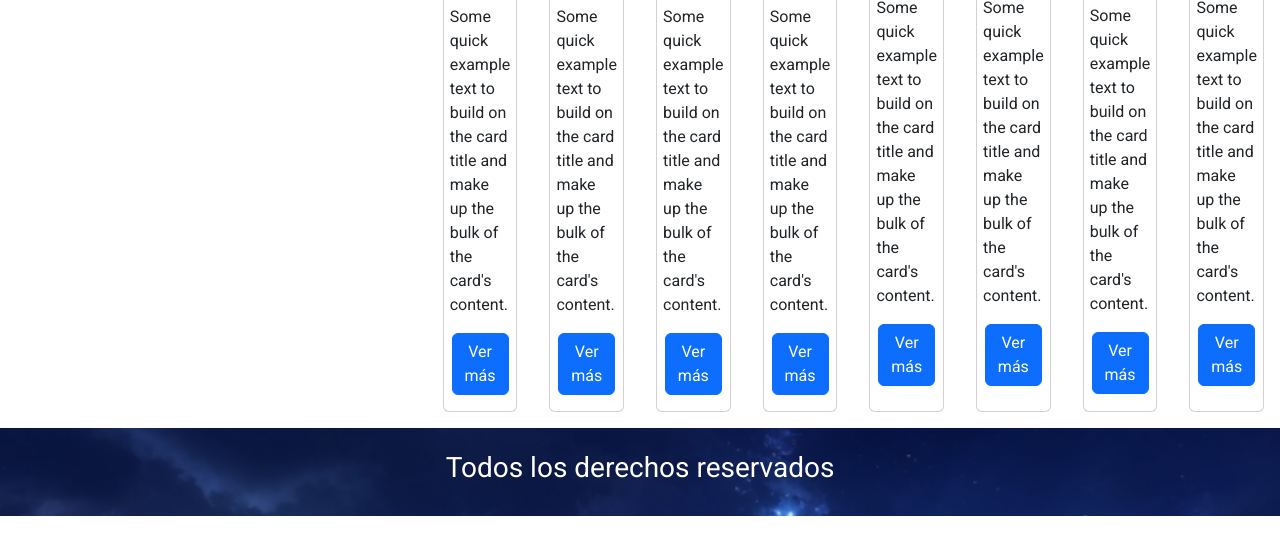
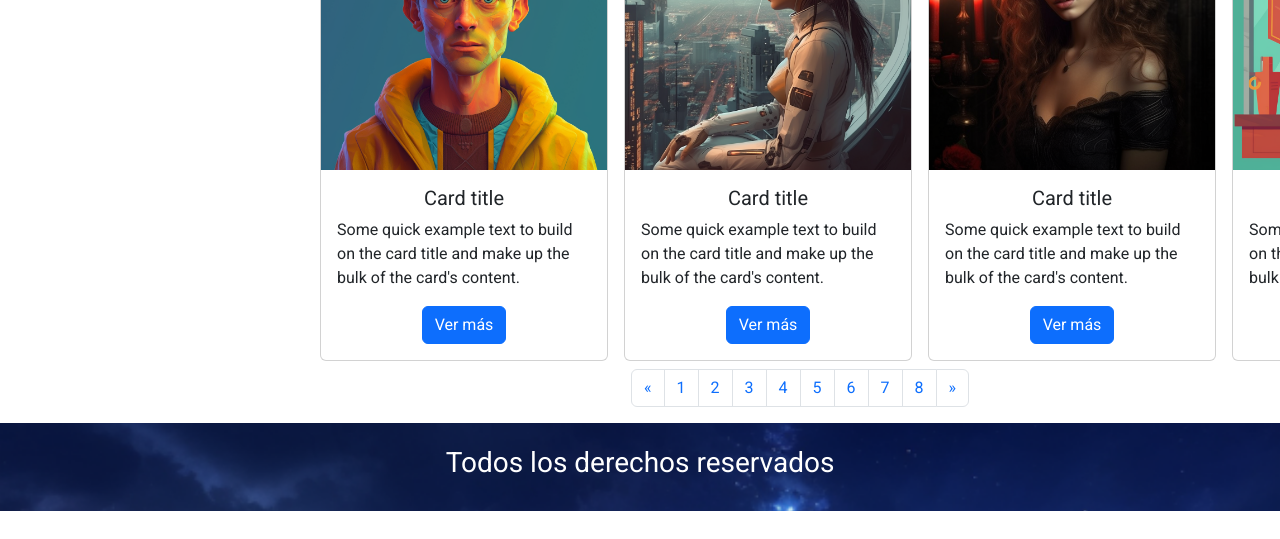
Before and after one commit to CarlosSeguel/Eternaldesafio, a plain HTML site: page index.html in a window 1280 px wide. Shown: the part 261-800 px from the top of the page. Drawn offline with nearby package versions, Linux system fonts and the light colour scheme.

Commit message:
airpad ended

```diff
--- a/assets/css/style.css
+++ b/assets/css/style.css
@@ -9,6 +9,7 @@ body{
     "nav"
     "header"
     "main"
+    "scroll"
     "footer";
     grid-template-columns: repeat(auto-fit, minmax(375px, 4fr));
 }
@@ -32,7 +33,8 @@ body{
     display: flex;
     flex-direction: column;
     justify-content: center;
-    align-items: center;
+    align-items: end;
+    width: 50%;
 }
 .nav_label{
     display: flex;
@@ -86,19 +88,28 @@ body{
 }
 .main{
     grid-area: main;
+    overflow: scroll;
+}
+.carousel {
     display: flex;
-    flex-wrap: nowrap;
-    overflow: hidden;
+    width: max-content;
+    transition: transform 0.5s ease-in-out;
 }
-.card{
-    margin: 2vh;
-    width: max-content;
+.card {
+    margin: 1vh 6vh 1vh 6vh;
 }
 .card-body{
     display: flex;
     flex-direction: column;
     justify-content: center;
     align-items: center;
+}
+.scroll{
+    grid-area: scroll;
+}
+.pagination{
+    display: flex;
+    justify-content: center;
 }
 .footer{
     grid-area: footer;
@@ -114,11 +125,39 @@ body{
 @media (min-width: 576px) {
     .grid-container{
         display: grid;
-        grid-template-columns: 1fr 2fr;
+        grid-template-columns: 1fr 3fr;
         grid-template-areas:
-        "navbar navbar navbar"
-        "header main main"
-        "footer footer footer";
+        "navbar navbar navbar navbar"
+        "header main main main"
+        "header scroll scroll scroll"
+        "footer footer footer footer";
+    }
+    .nav{
+        grid-area: navbar;
+    }
+    .header{
+        grid-area: header;
+    }
+    .main{
+        grid-area: main;
+        padding-top: 5vh;
+    }
+    .card {
+        margin: 0vh 2vh 1vh 0vh;
+    }
+    .footer{
+        grid-area: footer;
+    }
+}
+@media (min-width: 992px) {
+    .grid-container{
+        display: grid;
+        grid-template-columns: 1fr 3fr;
+        grid-template-areas:
+        "navbar navbar navbar navbar"
+        "header main main main"
+        "header scroll scroll scroll"
+        "footer footer footer footer";
     }
     .nav{
         grid-area: navbar;
@@ -129,6 +168,9 @@ body{
     .main{
         grid-area: main;
     }
+    .card {
+        margin: 0vh 2vh 1vh 0vh;
+    }
     .footer{
         grid-area: footer;
     }
--- a/index.html
+++ b/index.html
@@ -41,15 +41,16 @@
             </div>
         </header>
         <main class="main">
-            <div class="card" style="width: 18rem;">
+            <div class="carousel">
+                <div class="card" id="1" style="width: 18rem;">
                     <img src="./assets/img/eternal.png" class="card-img-top" alt="...">
-                <div class="card-body">
+                    <div class="card-body"  >
                         <h5 class="card-title">Card title</h5>
                         <p class="card-text">Some quick example text to build on the card title and make up the bulk of the card's content.</p>
                         <a href="#" class="btn btn-primary">Ver más</a>
                     </div>
                 </div>
-            <div class="card" style="width: 18rem;">
+                <div class="card" id="2" style="width: 18rem;">
                     <img src="./assets/img/future-girl.png" class="card-img-top" alt="...">
                     <div class="card-body">
                         <h5 class="card-title">Card title</h5>
@@ -57,7 +58,7 @@
                         <a href="#" class="btn btn-primary">Ver más</a>
                     </div>
                 </div>
-            <div class="card" style="width: 18rem;">
+                <div class="card" id="3" style="width: 18rem;">
                     <img src="./assets/img/hotgirl.png" class="card-img-top" alt="...">
                     <div class="card-body">
                         <h5 class="card-title">Card title</h5>
@@ -65,7 +66,7 @@
                         <a href="#" class="btn btn-primary">Ver más</a>
                     </div>
                 </div>
-            <div class="card" style="width: 18rem;">
+                <div class="card" id="4" style="width: 18rem;">
                     <img src="./assets/img/sales-man.png" class="card-img-top" alt="...">
                     <div class="card-body">
                         <h5 class="card-title">Card title</h5>
@@ -73,7 +74,7 @@
                         <a href="#" class="btn btn-primary">Ver más</a>
                     </div>
                 </div>
-            <div class="card" style="width: 18rem;">
+                <div class="card" id="5" style="width: 18rem;">
                     <img src="./assets/img/terapist.png" class="card-img-top" alt="...">
                     <div class="card-body">
                         <h5 class="card-title">Card title</h5>
@@ -81,7 +82,7 @@
                         <a href="#" class="btn btn-primary">Ver más</a>
                     </div>
                 </div>
-            <div class="card" style="width: 18rem;">
+                <div class="card" id="6" style="width: 18rem;">
                     <img src="./assets/img/banner.png" class="card-img-top" alt="...">
                     <div class="card-body">
                         <h5 class="card-title">Card title</h5>
@@ -89,7 +90,7 @@
                         <a href="#" class="btn btn-primary">Ver más</a>
                     </div>
                 </div>
-            <div class="card" style="width: 18rem;">
+                <div class="card" id="7" style="width: 18rem;">
                     <img src="./assets/img/logo-eternal-life.png" class="card-img-top" alt="...">
                     <div class="card-body">
                         <h5 class="card-title">Card title</h5>
@@ -97,7 +98,7 @@
                         <a href="#" class="btn btn-primary">Ver más</a>
                     </div>
                 </div>
-            <div class="card" style="width: 18rem;">
+                <div class="card" id="8" style="width: 18rem;">
                     <img src="./assets/img/soulmate.png" class="card-img-top" alt="...">
                     <div class="card-body">
                         <h5 class="card-title">Card title</h5>
@@ -106,7 +107,30 @@
                     </div>
                 </div>
             </div>
+        </div>
     </main>
+    <nav class="scroll" aria-label="Page navigation example">
+        <ul class="pagination">
+            <li class="page-item">
+                <a class="page-link" href="#1" aria-label="Previous">
+                    <span aria-hidden="true">&laquo;</span>
+                </a>
+            </li>
+            <li class="page-item"><a class="page-link" href="#1">1</a></li>
+            <li class="page-item"><a class="page-link" href="#2">2</a></li>
+            <li class="page-item"><a class="page-link" href="#3">3</a></li>
+            <li class="page-item"><a class="page-link" href="#4">4</a></li>
+            <li class="page-item"><a class="page-link" href="#5">5</a></li>
+            <li class="page-item"><a class="page-link" href="#6">6</a></li>
+            <li class="page-item"><a class="page-link" href="#7">7</a></li>
+            <li class="page-item"><a class="page-link" href="#8">8</a></li>
+            <li class="page-item">
+                <a class="page-link" href="#8" aria-label="Next">
+                    <span aria-hidden="true">&raquo;</span>
+                </a>
+            </li>
+        </ul>
+    </nav>
     <footer class="footer">
         <h3>Todos los derechos reservados</h3>
     </footer>
```
Lines whose indentation alone changed are shown as unchanged.
